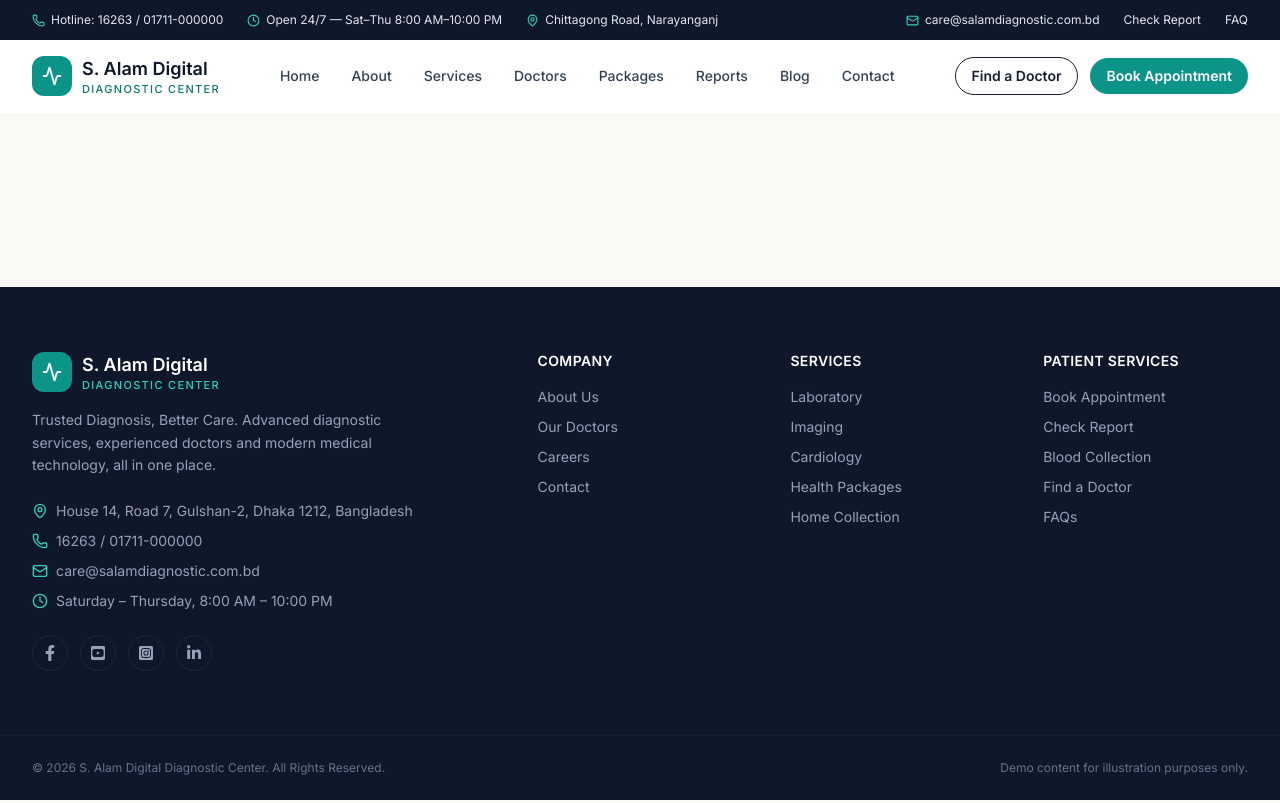
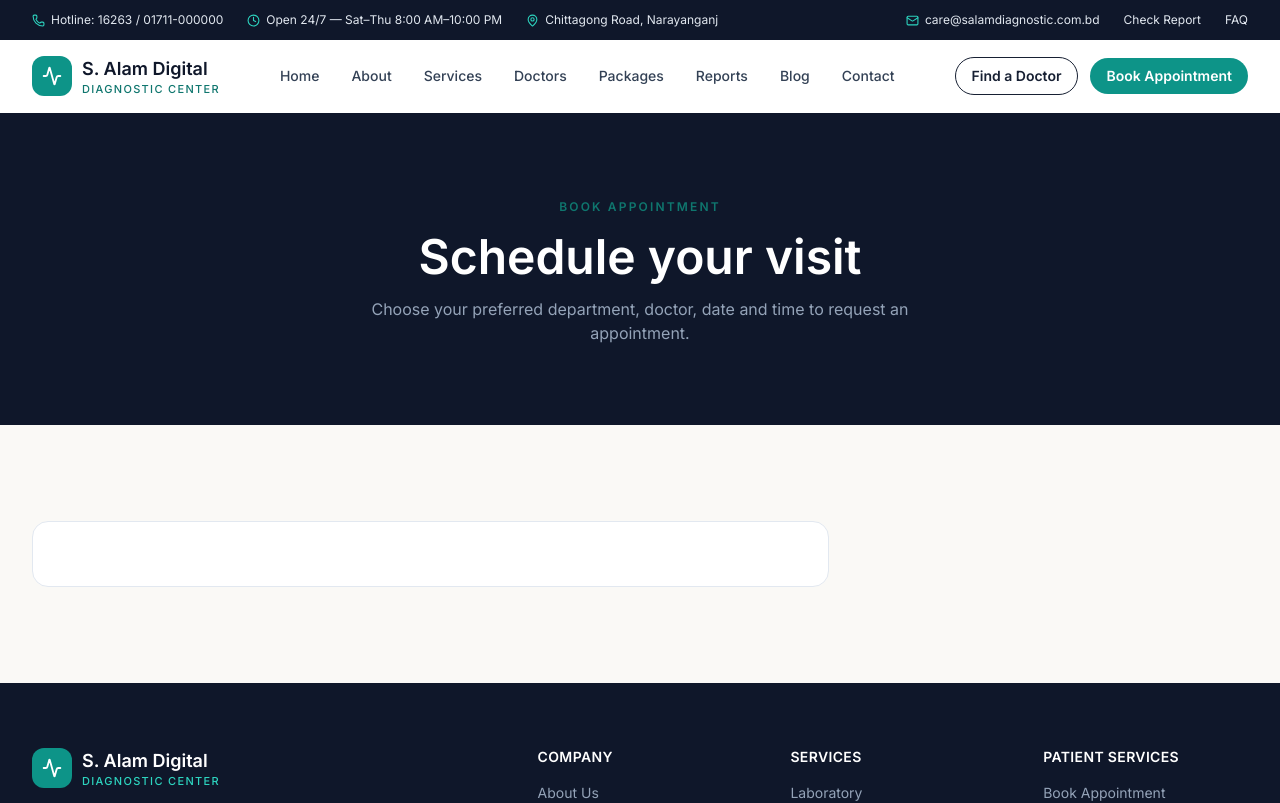
Before and after one commit to Mostofa-zaman/Diognostic, a Next.js app: page /appointment in a window 1280 px wide. Shown: the top 803 px of the page. Built offline with nearby package versions, Linux system fonts and the light colour scheme.

Commit message:
feat(appointmentPage/AppointmentBookingSection.jsx): add appointment booking section

```diff
--- a/src/app/(pages)/appointment/page.jsx
+++ b/src/app/(pages)/appointment/page.jsx
@@ -1,9 +1,12 @@
+import AppointmentBookingSection from "@/components/appointmentPage/AppointmentBooking";
+import AppointmentHero from "@/components/appointmentPage/AppointmentHero";
 
 
 export default function AppointmentPage() {
   return (
     <>
-
+    <AppointmentHero/>
+    <AppointmentBookingSection/>
     </>
   )
 }
--- /dev/null
+++ b/src/components/appointmentPage/AppointmentBooking.jsx
@@ -0,0 +1,17 @@
+import { Suspense } from "react";
+import Card from "@/components/common/Card";
+export default function AppointmentBookingSection() {
+  return (
+    <>
+      <section className="section-py">
+        <div className="container-xl grid gap-10 lg:grid-cols-3">
+          <Card className="p-6 md:p-8 lg:col-span-2">
+            <Suspense
+              fallback={<p className="text-sm text-navy-400">Loading form...</p> }>
+            </Suspense>
+          </Card>
+        </div>
+      </section>
+    </>
+  );
+}
```
